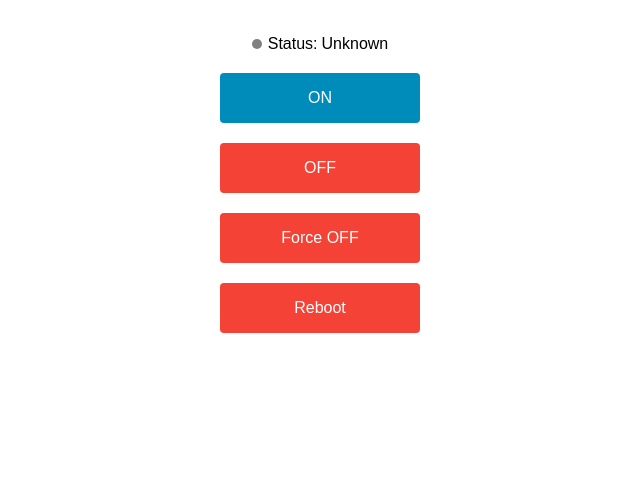
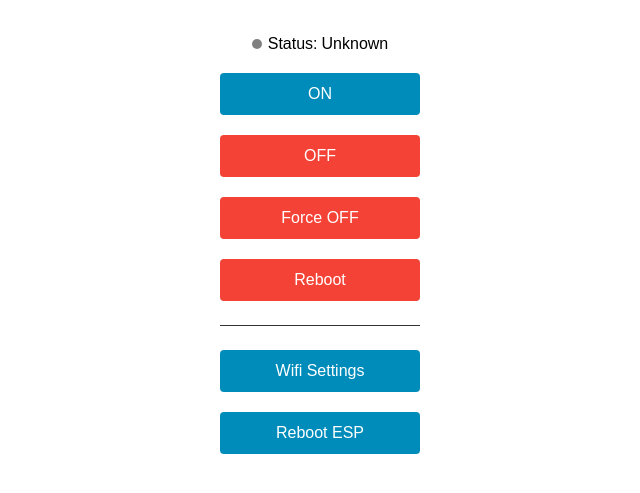
Before and after one commit to hussein-mourad/esp8266-remote-pc-control, a plain HTML site: page data/index.html in a window 1280 px wide. Shown: the part 89-582 px from the top of the page, without its empty margins (320-960 px from the left). Drawn offline with Linux system fonts and the light colour scheme; no server answers.

Commit message:
feat: add dynamic config using wifi manager for esp

```diff
--- a/data/index.html
+++ b/data/index.html
@@ -45,6 +45,19 @@
         >
           Reboot
         </button>
+        <div class="horizontal-line"></div>
+        <button
+          class="btn btn-primary"
+          onclick="return handleSubmit(event,'/api/wifi/config')"
+        >
+          Wifi Settings
+        </button>
+        <button
+          class="btn btn-primary"
+          onclick="return handleSubmit(event,'/api/esp/reboot')"
+        >
+          Reboot ESP
+        </button>
       </div>
       <p class="msg"></p>
     </main>
--- a/data/style.css
+++ b/data/style.css
@@ -46,7 +46,7 @@
   border: none;
   border-radius: 4px;
   color: white;
-  padding: 16px 48px;
+  padding: 12px 48px;
   text-decoration: none;
   font-size: 16px;
   cursor: pointer;
@@ -69,6 +69,13 @@
   background-color: #ff4a3d;
 }
 
+.horizontal-line {
+  height: 1px;
+  background-color: #333;
+  width: 100%;
+  margin: 4px 0;
+}
+
 @media screen and (max-width: 600px) {
   h1 {
     font-size: 28px;
```
Also changed, not shown: 2 other files.
